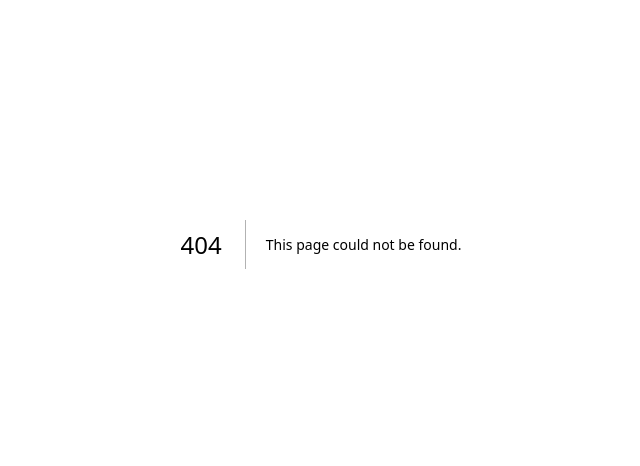
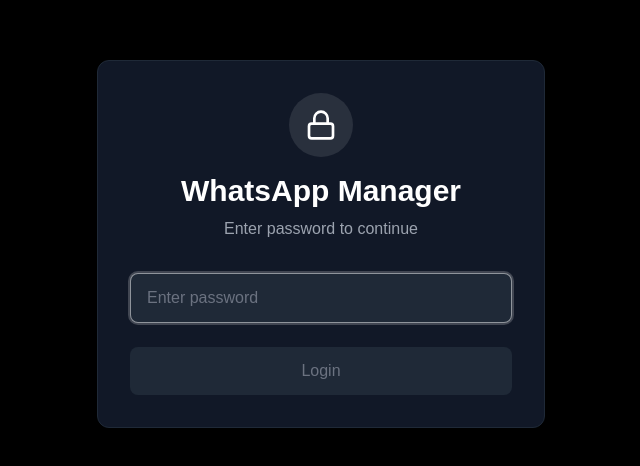
Before and after one commit to Adilxa/wa_manager, a Next.js app: page /login in a window 1280 px wide. Before the commit this address had no page. Shown: the part 156-622 px from the top of the page, without its empty margins (319-959 px from the left). Built offline with nearby package versions, Linux system fonts and the light colour scheme.

Commit message:
front auth

```diff
--- /dev/null
+++ b/app/login/page.tsx
@@ -0,0 +1,75 @@
+'use client';
+
+import { useState } from 'react';
+import { useRouter } from 'next/navigation';
+import { Lock, Loader2 } from 'lucide-react';
+
+export default function LoginPage() {
+  const [password, setPassword] = useState('');
+  const [error, setError] = useState('');
+  const [loading, setLoading] = useState(false);
+  const router = useRouter();
+
+  const handleSubmit = (e: React.FormEvent) => {
+    e.preventDefault();
+    setError('');
+    setLoading(true);
+
+    setTimeout(() => {
+      if (password === '123321aslan') {
+        localStorage.setItem('wa_manager_auth', 'true');
+        router.push('/');
+      } else {
+        setError('Invalid password');
+        setLoading(false);
+      }
+    }, 500);
+  };
+
+  return (
+    <div className="min-h-screen bg-black flex items-center justify-center px-4">
+      <div className="w-full max-w-md">
+        <div className="bg-gray-900 border border-gray-800 rounded-xl p-8 backdrop-blur-sm">
+          <div className="text-center mb-8">
+            <div className="inline-flex items-center justify-center w-16 h-16 bg-white/10 rounded-full mb-4">
+              <Lock className="w-8 h-8 text-white" />
+            </div>
+            <h1 className="text-3xl font-bold text-white mb-2">WhatsApp Manager</h1>
+            <p className="text-gray-400">Enter password to continue</p>
+          </div>
+
+          <form onSubmit={handleSubmit} className="space-y-6">
+            <div>
+              <input
+                type="password"
+                value={password}
+                onChange={(e) => setPassword(e.target.value)}
+                placeholder="Enter password"
+                className="w-full px-4 py-3 bg-gray-800 border border-gray-700 rounded-lg text-white placeholder-gray-500 focus:outline-none focus:ring-2 focus:ring-white/20 focus:border-white/50 transition"
+                autoFocus
+              />
+              {error && (
+                <p className="text-red-400 text-sm mt-2">{error}</p>
+              )}
+            </div>
+
+            <button
+              type="submit"
+              disabled={loading || !password}
+              className="w-full py-3 bg-white text-black rounded-lg font-medium hover:bg-gray-200 disabled:bg-gray-800 disabled:text-gray-500 disabled:cursor-not-allowed transition flex items-center justify-center gap-2"
+            >
+              {loading ? (
+                <>
+                  <Loader2 className="w-4 h-4 animate-spin" />
+                  Checking...
+                </>
+              ) : (
+                'Login'
+              )}
+            </button>
+          </form>
+        </div>
+      </div>
+    </div>
+  );
+}
--- a/app/page.tsx
+++ b/app/page.tsx
@@ -1,6 +1,7 @@
 'use client';
 
 import { useEffect, useState } from 'react';
+import { useRouter } from 'next/navigation';
 import {
   Plus,
   QrCode,
@@ -31,12 +32,21 @@ interface Account {
 const API_URL = process.env.NEXT_PUBLIC_API_URL || 'http://localhost:4000';
 
 export default function Dashboard() {
+  const router = useRouter();
   const [accounts, setAccounts] = useState<Account[]>([]);
   const [loading, setLoading] = useState(true);
   const [newAccountName, setNewAccountName] = useState('');
   const [selectedAccount, setSelectedAccount] = useState<Account | null>(null);
   const [refreshInterval, setRefreshInterval] = useState<NodeJS.Timeout | null>(null);
   const [sending, setSending] = useState(false);
+
+  // Проверка авторизации
+  useEffect(() => {
+    const isAuth = localStorage.getItem('wa_manager_auth');
+    if (!isAuth) {
+      router.push('/login');
+    }
+  }, [router]);
 
   // Загрузка аккаунтов
   const loadAccounts = async () => {
@@ -165,15 +175,29 @@ export default function Dashboard() {
     );
   }
 
+  const handleLogout = () => {
+    localStorage.removeItem('wa_manager_auth');
+    router.push('/login');
+  };
+
   return (
     <div className="min-h-screen bg-black text-white">
       <div className="max-w-7xl mx-auto px-4 py-8">
         {/* Header */}
-        <div className="mb-10">
-          <h1 className="text-4xl font-bold bg-gradient-to-r from-white to-gray-400 bg-clip-text text-transparent">
-            WhatsApp Manager
-          </h1>
-          <p className="text-gray-400 mt-2">Manage multiple WhatsApp accounts with ease</p>
+        <div className="mb-10 flex items-start justify-between">
+          <div>
+            <h1 className="text-4xl font-bold bg-gradient-to-r from-white to-gray-400 bg-clip-text text-transparent">
+              WhatsApp Manager
+            </h1>
+            <p className="text-gray-400 mt-2">Manage multiple WhatsApp accounts with ease</p>
+          </div>
+          <button
+            onClick={handleLogout}
+            className="flex items-center gap-2 px-4 py-2 bg-gray-900 border border-gray-800 rounded-lg text-gray-400 hover:text-white hover:border-gray-700 transition"
+          >
+            <LogOut className="w-4 h-4" />
+            Logout
+          </button>
         </div>
 
         {/* Create Account */}
```
